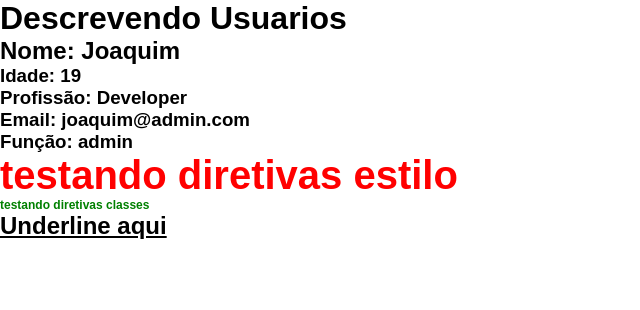
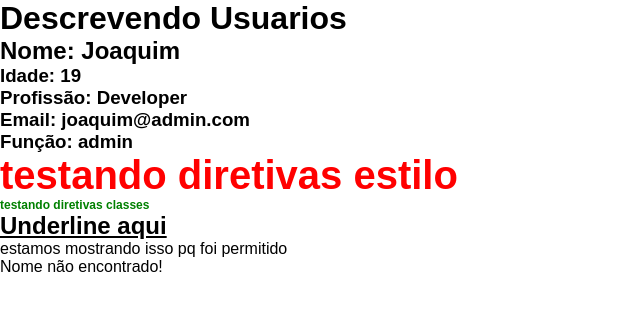
Before and after one commit to matheusdalbone/curso-angular, an Angular app: page / in a window 1280 px wide. Shown: the top 310 px of the page, without its empty margins (0-640 px from the left). Built offline with nearby package versions, Linux system fonts and the light colour scheme.

Commit message:
feat: renderização condicional

```diff
--- a/src/app/app.component.html
+++ b/src/app/app.component.html
@@ -1,3 +1,4 @@
 <h1>Descrevendo Usuarios</h1>
 <app-parent-data [user] = "user"></app-parent-data>
 <app-directives></app-directives>
+<app-if-render></app-if-render>
--- a/src/app/app.component.ts
+++ b/src/app/app.component.ts
@@ -3,10 +3,11 @@ import { RouterOutlet } from '@angular/router';
 import { FirstComponentComponent } from "./components/first-component/first-component.component";
 import { ParentDataComponent } from "./components/parent-data/parent-data.component";
 import { DirectivesComponent } from './components/directives/directives.component';
+import { IfRenderComponent } from './components/if-render/if-render.component';
 
 @Component({
   selector: 'app-root',
-  imports: [RouterOutlet, FirstComponentComponent, ParentDataComponent, DirectivesComponent],
+  imports: [RouterOutlet, FirstComponentComponent, ParentDataComponent, DirectivesComponent, IfRenderComponent],
   templateUrl: './app.component.html',
   styleUrl: './app.component.css'
 })
--- /dev/null
+++ b/src/app/components/if-render/if-render.component.html
@@ -0,0 +1,8 @@
+<div class="class">
+
+  <div *ngIf="canShow">estamos mostrando isso pq foi permitido</div>
+  <h2 *ngIf="name === 'matheus'; else nameNotFound"> Matheus </h2>
+  <ng-template #nameNotFound>
+    Nome não encontrado!
+  </ng-template>
+</div>
--- /dev/null
+++ b/src/app/components/if-render/if-render.component.ts
@@ -0,0 +1,14 @@
+import { CommonModule } from '@angular/common';
+import { Component } from '@angular/core';
+
+@Component({
+  selector: 'app-if-render',
+  imports: [CommonModule],
+  templateUrl: './if-render.component.html',
+  styleUrl: './if-render.component.css'
+})
+export class IfRenderComponent {
+  canShow: boolean = true;
+
+  name: string = 'joao';
+}
```
Also changed, not shown: src/app/components/if-render/if-render.component.css (added), 1 other file (tests, documents, lock files or other folders).
